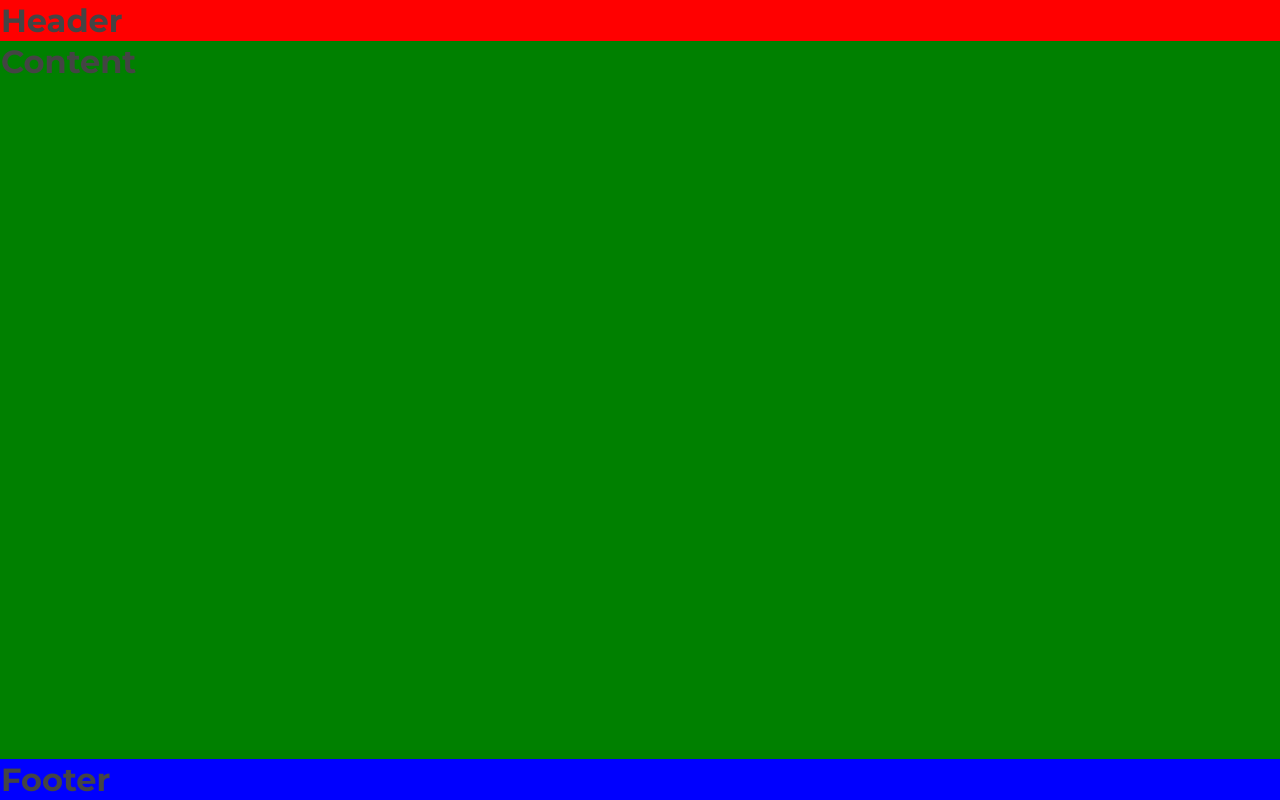
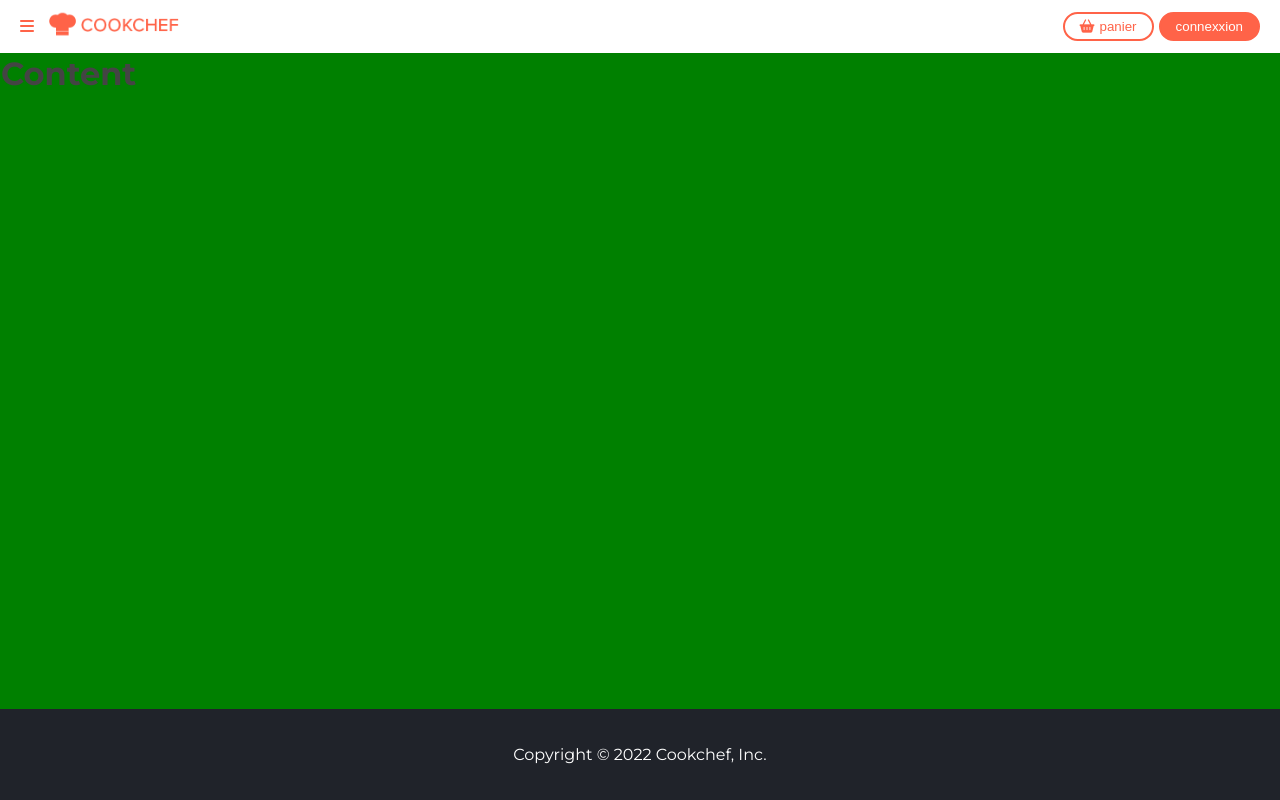
Before and after one commit to RachidBoubekeur-dev/cookchef, a React (Create React App) app: page / in a window 1280 px wide. Built offline with nearby package versions, Linux system fonts and the light colour scheme.

Commit message:
:seedling: Setting up the Header and Footer

```diff
--- a/package.json
+++ b/package.json
@@ -3,9 +3,11 @@
   "version": "0.1.0",
   "private": true,
   "dependencies": {
+    "@fortawesome/react-fontawesome": "^0.2.0",
     "@testing-library/jest-dom": "^5.16.5",
     "@testing-library/react": "^13.4.0",
     "@testing-library/user-event": "^13.5.0",
+    "babel-plugin-macros": "^3.1.0",
     "react": "^18.2.0",
     "react-dom": "^18.2.0",
     "react-scripts": "^5.0.1",
--- a/public/index.html
+++ b/public/index.html
@@ -25,6 +25,7 @@
     <link rel="preconnect" href="https://fonts.googleapis.com">
     <link rel="preconnect" href="https://fonts.gstatic.com" crossorigin>
     <link href="https://fonts.googleapis.com/css2?family=Montserrat:wght@400;500;700&display=swap" rel="stylesheet">
+    <script src="https://kit.fontawesome.com/52f2e39681.js" crossorigin="anonymous"></script>
     <title>Cookchef</title>
   </head>
 
--- /dev/null
+++ b/src/assets/styles/_themes.scss
@@ -0,0 +1,21 @@
+.btn {
+    padding: 5px 15px;
+    border-radius: 20px;
+    cursor: pointer;
+    transition: 0.2s opacity;
+    &:hover {
+        opacity: 0.8;
+    }
+}
+
+.btn-primary {
+    background-color: var(--primary);
+    color: white;
+    border: 2px solid var(--primary);
+}
+
+.btn-reverse-primary {
+    background-color: white;
+    color: var(--primary);
+    border: 2px solid var(--primary);
+}
--- a/src/assets/styles/_utils.scss
+++ b/src/assets/styles/_utils.scss
@@ -18,8 +18,16 @@
     margin: 5px;
 }
 
+.mr-5 {
+    margin-right: 5px;
+}
+
 .m-10 {
     margin: 10px;
+}
+
+.mr-15 {
+    margin-right: 15px;
 }
 
 .m-20 {
--- a/src/assets/styles/_variables.scss
+++ b/src/assets/styles/_variables.scss
@@ -3,7 +3,7 @@
     --gray-1: #20232a;
     --gray-2: #fefefe;
     --font-family: "Montserrat", sans-serif;
-    --box-shadow: 0 6px 9px 0 rgba(0, 0, 0 / 15%);
-    --box-shadow-nav: rgba(0, 0, 0 / 22%) 0px 2px 18px 0px;
+    --box-shadow: 0 6px 9px 0 rgba(0, 0, 0, 15%);
+    --box-shadow-nav: 0px 2px 18px 0px rgba(0, 0, 0, 22%);
     --text-color: #444;
 }
--- a/src/assets/styles/index.scss
+++ b/src/assets/styles/index.scss
@@ -3,3 +3,4 @@
 @use "./flex";
 @use "./utils";
 @use "./debug";
+@use "./themes";
--- a/src/components/Footer.jsx
+++ b/src/components/Footer.jsx
@@ -1,8 +1,10 @@
+import styles from './Footer.module.scss';
+
 const Footer = () => {
     return (
-        <div className='b3'>
-            <h1>Footer</h1>
-        </div>
+        <footer className={`d-flex flex-row align-items-center justify-content-center p-20 ${styles.footer}`}>
+            <p>Copyright © {new Date().getFullYear()} Cookchef, Inc.</p>
+        </footer>
     );
 };
 
--- /dev/null
+++ b/src/components/Footer.module.scss
@@ -0,0 +1,4 @@
+.footer {
+    background-color: var(--gray-1);
+    color: white;
+}
--- a/src/components/Header.jsx
+++ b/src/components/Header.jsx
@@ -1,8 +1,21 @@
+import styles from './Header.module.scss';
+import cookchef from '../assets/images/cookchef.png';
+
 const Header = () => {
     return (
-        <div className='b1'>
-            <h1>Header</h1>
-        </div>
+        <header className={`d-flex flex-row align-items-center ${styles.header}`}>
+            <i className="fa-solid fa-bars mr-15"></i>
+            <div className='flex-fill'>
+                <img src={cookchef} alt="Cookchef Logo" />
+            </div>
+            <ul>
+                <button className='mr-5 btn btn-reverse-primary'>
+                    <i className="fa-solid fa-basket-shopping mr-5"></i>
+                    <span>panier</span>
+                </button>
+                <button className='btn btn-primary'>connexxion</button>
+            </ul>
+        </header>
     );
 };
 
--- /dev/null
+++ b/src/components/Header.module.scss
@@ -0,0 +1,8 @@
+.header {
+    padding: 10px 20px;
+    box-shadow: var(--box-shadow-nav);
+    color: var(--primary);
+    img {
+        width: 130px;
+    }
+}
```
Also changed, not shown: 1 other file (tests, documents, lock files or other folders).
